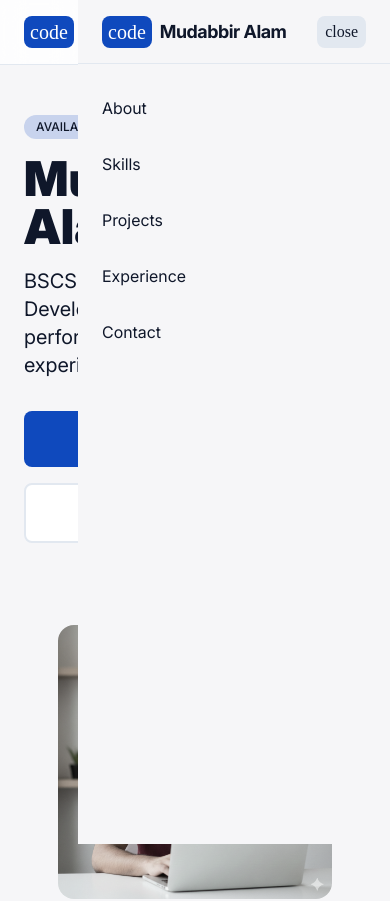
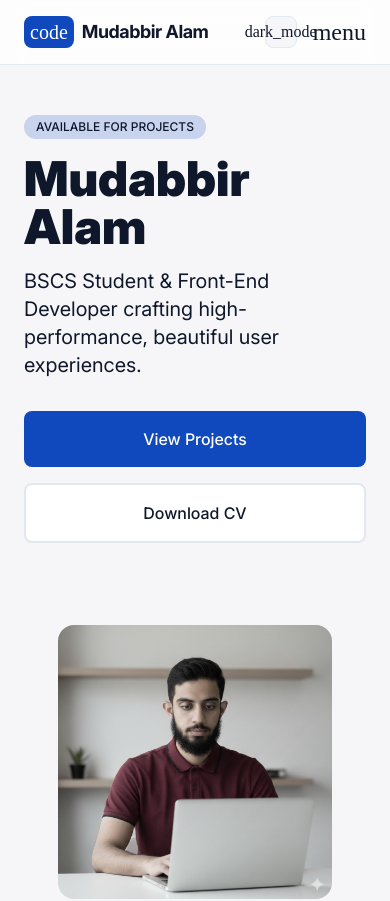
Before and after one commit to mudabbir-alam/portfolio, a React (Vite) app: page / in a window 390 px wide. Shown: the top 901 px of the page. Built offline with nearby package versions, Linux system fonts and the light colour scheme; a web font is replaced by a local one.

Commit message:
Open and Close Sidebar Functionality Added

```diff
--- a/src/App.jsx
+++ b/src/App.jsx
@@ -2,14 +2,24 @@ import "./App.css";
 import Header from "./components/Header/Header.jsx";
 import Main from "./components/Main/Main.jsx";
 import Footer from "./components/Footer/Footer.jsx";
+import { createContext, useState } from "react";
+
+export const SidebarContext = createContext();
 
 function App() {
+    const [isSidebarOpen, setIsSidebarOpen] = useState(false);
+    function toggleSidebar() {
+        setIsSidebarOpen((i) => !i);
+    }
+
     return (
-        <div id="body" className="w-full min-h-screen font-inter">
-            <Header />
-            <Main />
-            <Footer />
-        </div>
+        <SidebarContext.Provider value={{ isSidebarOpen, toggleSidebar }}>
+            <div id="body" className="w-full min-h-screen font-inter">
+                <Header />
+                <Main />
+                <Footer />
+            </div>
+        </SidebarContext.Provider>
     );
 }
 
--- a/src/components/Header/Navbar.jsx
+++ b/src/components/Header/Navbar.jsx
@@ -1,6 +1,8 @@
 import { useState, useEffect } from "react";
 import Logo from "./Logo.jsx";
 import NavItems from "./NavItems.jsx";
+import { useContext } from "react";
+import { SidebarContext } from "../../App.jsx";
 
 function Navbar() {
     const [darkMode, setDarkMode] = useState(false);
@@ -25,9 +27,9 @@ function Navbar() {
                 <button onClick={toggleTheme} className="flex justify-center items-center bg-background px-2 rounded-lg border border-border hover:cursor-pointer hover:bg-slate-200 dark:hover:bg-slate-600 w-8 h-8 material-symbols-outlined">
                     {darkMode ? "light_mode" : "dark_mode"}
                 </button>
-                <div className="block md:hidden material-symbols-outlined text-2xl cursor-pointer">
+                <button className="block md:hidden material-symbols-outlined text-2xl cursor-pointer" onClick={useContext(SidebarContext).toggleSidebar}>
                         menu
-                </div>
+                </button>
             </div>
         </div>
     );
--- a/src/components/Main/Sidebar.jsx
+++ b/src/components/Main/Sidebar.jsx
@@ -1,13 +1,18 @@
 import React from "react";
 import Logo from "../Header/Logo";
 import { navItems } from "../Header/NavItems";
+import { useContext } from "react";
+import { SidebarContext } from "../../App";
 
 function Sidebar() {
+
+    const sidebar = useContext(SidebarContext)
+
     return (
-        <aside className="w-4/5 h-screen fixed top-0 right-0 bg-background z-10 flex flex-col gap-8">
+        <aside className={`w-4/5 h-screen fixed top-0 right-0 bg-background z-10 flex flex-col gap-8 ${sidebar.isSidebarOpen ? 'translate-x-0' : 'translate-x-full'} transition-transform duration-300 ease-in-out`}>
             <div className="border-b border-border h-16 w-full flex justify-between items-center px-6">
                 <Logo />
-                <button className="material-symbols-outlined leading-none p-2 bg-slate-200 rounded-lg text-foreground">close</button>
+                <button className="material-symbols-outlined leading-none p-2 bg-slate-200 rounded-lg text-foreground cursor-pointer" onClick={sidebar.toggleSidebar}>close</button>
             </div>
             <nav className="flex flex-col gap-8 px-6">
                 {navItems.map((item, index) => (
```
